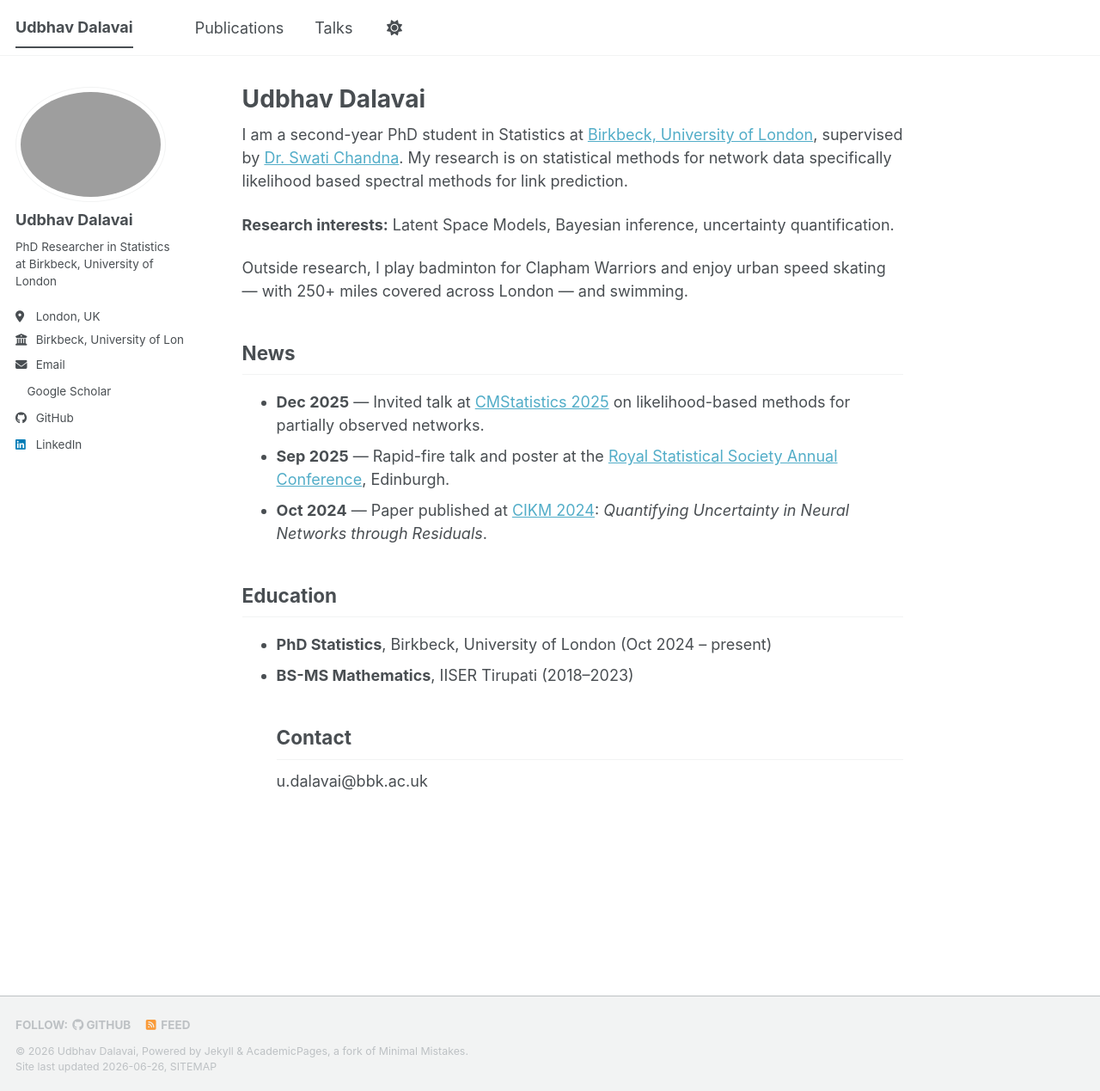
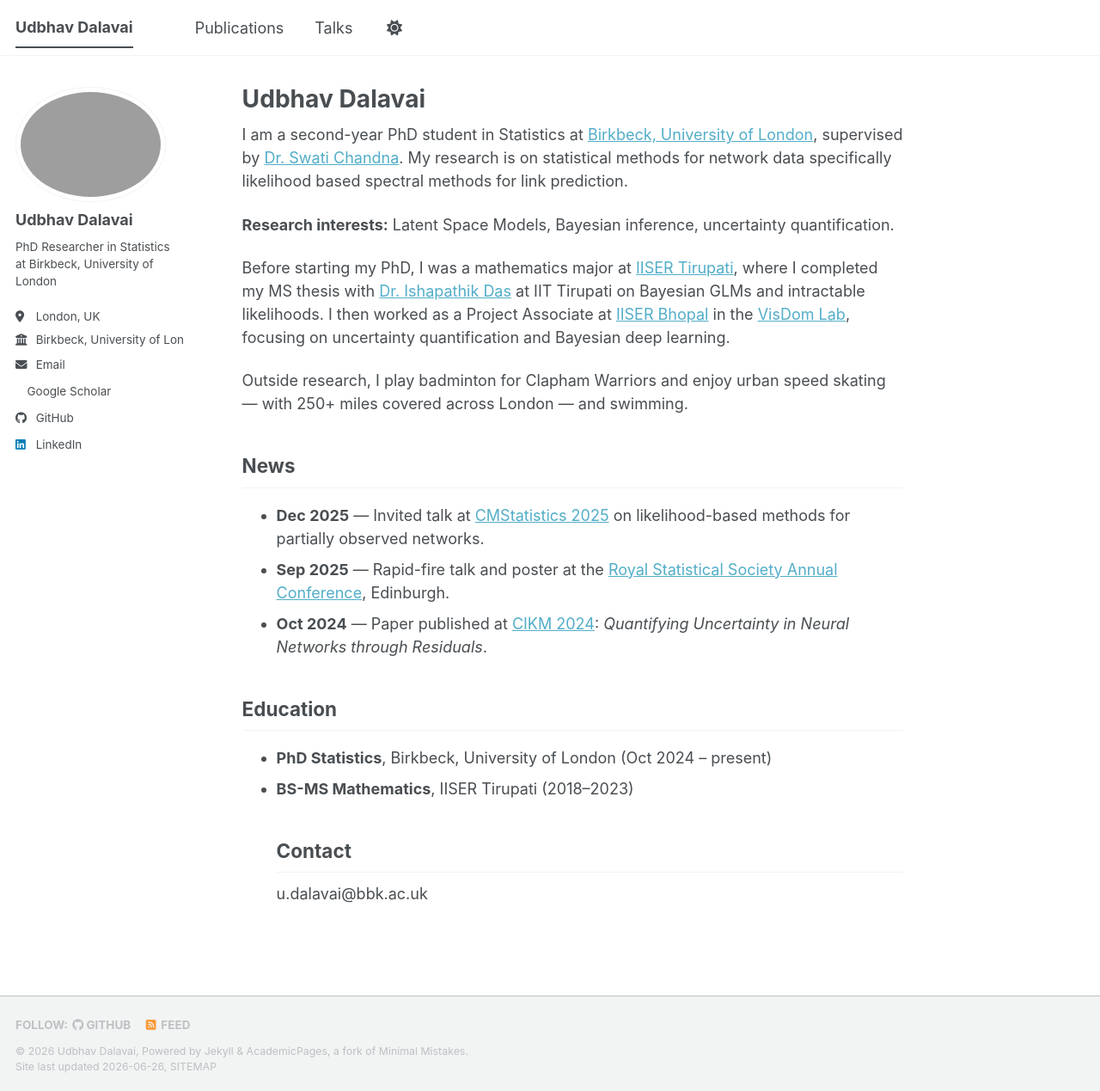
Before and after one commit to Udbhav-Dalavai/Udbhav-Dalavai.github.io, a Jekyll site: the page built from _pages/about.md, in a window 1280 px wide and 1269 px high. Shown: the whole window at 86% size. Built offline with Jekyll 4.4.1, drawn with Linux system fonts in a browser that asks for light colours; a style sheet for code colours, icons or effects is not loaded.

Commit message:
Add pre-PhD background paragraph to about page

```diff
--- a/_pages/about.md
+++ b/_pages/about.md
@@ -10,6 +10,8 @@ redirect_from:
 I am a second-year PhD student in Statistics at [Birkbeck, University of London](https://www.bbk.ac.uk/), supervised by [Dr. Swati Chandna](https://www.bbk.ac.uk/our-staff/9165866/swati-chandna). My research is on statistical methods for network data specifically likelihood based spectral methods for link prediction.
 
 **Research interests:** Latent Space Models, Bayesian inference, uncertainty quantification.
+
+Before starting my PhD, I was a mathematics major at [IISER Tirupati](https://www.iisertirupati.ac.in/), where I completed my MS thesis with [Dr. Ishapathik Das](https://sites.google.com/view/ishapathik) at IIT Tirupati on Bayesian GLMs and intractable likelihoods. I then worked as a Project Associate at [IISER Bhopal](https://www.iiserb.ac.in/) in the [VisDom Lab](https://visdomlab.github.io/), focusing on uncertainty quantification and Bayesian deep learning.
 
 Outside research, I play badminton for Clapham Warriors and enjoy urban speed skating — with 250+ miles covered across London — and swimming.
 
```
